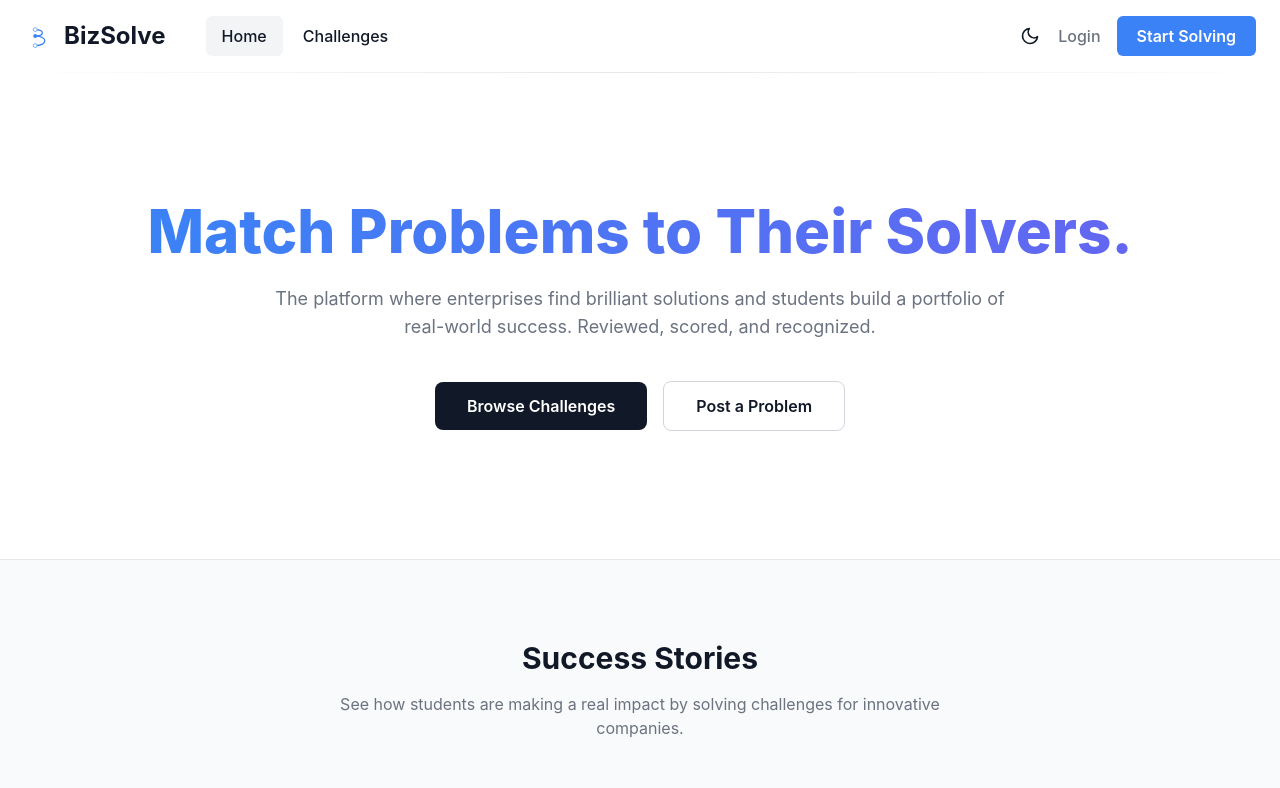
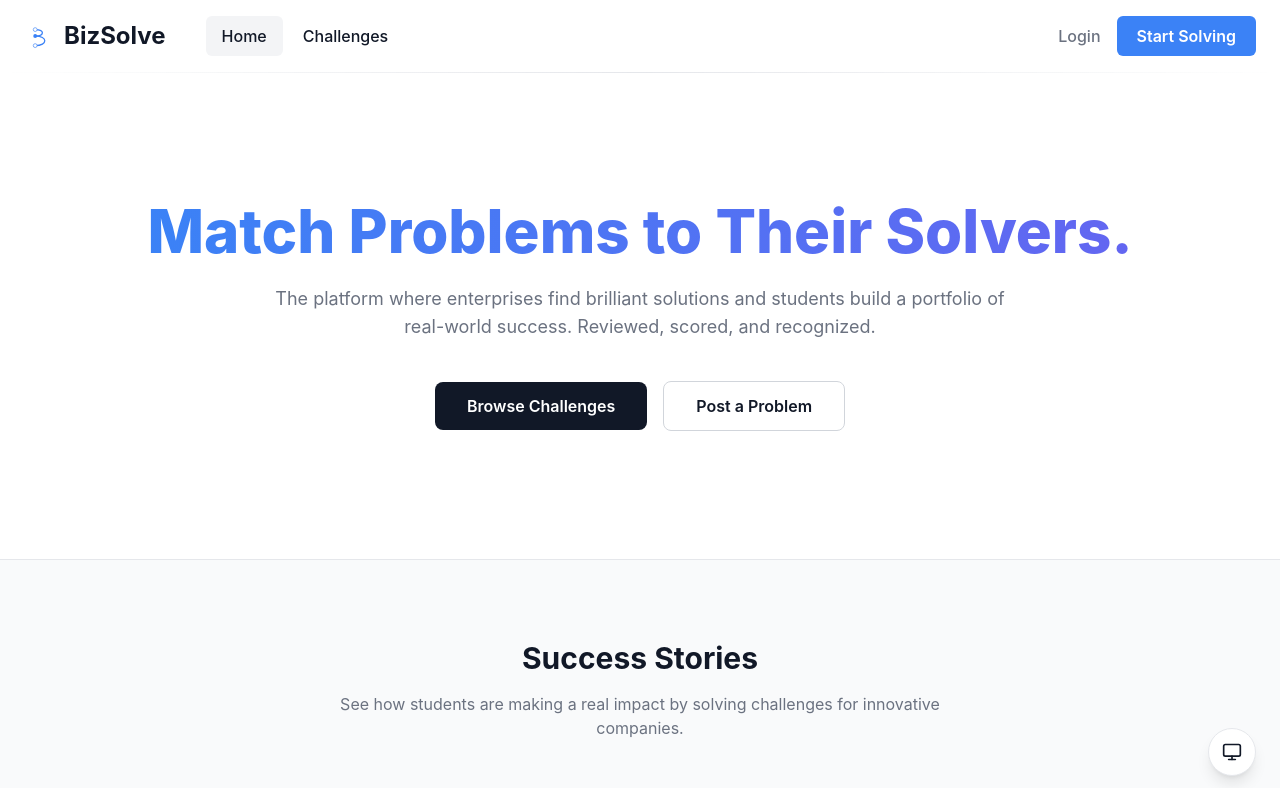
Before and after one commit to Rtuber1231/bizzolve, a Next.js app: page / in a window 1280 px wide. Shown: the top 788 px of the page. Built offline with nearby package versions, Linux system fonts and the light colour scheme.

Commit message:
Update Layout.js

```diff
--- a/components/Layout.js
+++ b/components/Layout.js
@@ -1,34 +1,93 @@
 // FILE: /components/Layout.js
-// DESC: Contains the shared layout, including Header and Footer.
+// DESC: Contains the shared layout, with a new Vercel-style theme changer.
 
 import React, { useState, useEffect } from 'react';
 import Head from 'next/head';
 import Link from 'next/link';
 import { useRouter } from 'next/router';
 
-export default function Layout({ children }) {
-  const [theme, setTheme] = useState('light');
+// --- SVG Icons for the Theme Changer ---
+const SunIcon = () => <svg xmlns="http://www.w3.org/2000/svg" width="20" height="20" viewBox="0 0 24 24" fill="none" stroke="currentColor" strokeWidth="2" strokeLinecap="round" strokeLinejoin="round"><circle cx="12" cy="12" r="5"></circle><line x1="12" y1="1" x2="12" y2="3"></line><line x1="12" y1="21" x2="12" y2="23"></line><line x1="4.22" y1="4.22" x2="5.64" y2="5.64"></line><line x1="18.36" y1="18.36" x2="19.78" y2="19.78"></line><line x1="1" y1="12" x2="3" y2="12"></line><line x1="21" y1="12" x2="23" y2="12"></line><line x1="4.22" y1="19.78" x2="5.64" y2="18.36"></line><line x1="18.36" y1="5.64" x2="19.78" y2="4.22"></line></svg>;
+const MoonIcon = () => <svg xmlns="http://www.w3.org/2000/svg" width="20" height="20" viewBox="0 0 24 24" fill="none" stroke="currentColor" strokeWidth="2" strokeLinecap="round" strokeLinejoin="round"><path d="M21 12.79A9 9 0 1 1 11.21 3 7 7 0 0 0 21 12.79z"></path></svg>;
+const SystemIcon = () => <svg xmlns="http://www.w3.org/2000/svg" width="20" height="20" viewBox="0 0 24 24" fill="none" stroke="currentColor" strokeWidth="2" strokeLinecap="round" strokeLinejoin="round"><rect x="2" y="3" width="20" height="14" rx="2" ry="2"></rect><line x1="8" y1="21" x2="16" y2="21"></line><line x1="12" y1="17" x2="12" y2="21"></line></svg>;
+
+
+// --- New Theme Changer Component ---
+const ThemeChanger = () => {
+    const [theme, setTheme] = useState('system');
+    const [isMenuOpen, setMenuOpen] = useState(false);
 
     useEffect(() => {
-    if (localStorage.getItem('theme')) {
-      setTheme(localStorage.getItem('theme'));
-    } else if (window.matchMedia && window.matchMedia('(prefers-color-scheme: dark)').matches) {
-      setTheme('dark');
+        const savedTheme = localStorage.getItem('theme') || 'system';
+        setTheme(savedTheme);
+
+        const handleSystemThemeChange = (e) => {
+            if (localStorage.getItem('theme') === 'system') {
+                if (e.matches) {
+                    document.documentElement.classList.add('dark');
+                } else {
+                    document.documentElement.classList.remove('dark');
                 }
+            }
+        };
+
+        const mediaQuery = window.matchMedia('(prefers-color-scheme: dark)');
+        mediaQuery.addEventListener('change', handleSystemThemeChange);
+
+        // Initial check
+        if (savedTheme === 'light') {
+            document.documentElement.classList.remove('dark');
+        } else if (savedTheme === 'dark') {
+            document.documentElement.classList.add('dark');
+        } else {
+            handleSystemThemeChange(mediaQuery);
+        }
+
+        return () => mediaQuery.removeEventListener('change', handleSystemThemeChange);
     }, []);
 
-  useEffect(() => {
-    if (theme === 'dark') {
+    const changeTheme = (newTheme) => {
+        localStorage.setItem('theme', newTheme);
+        setTheme(newTheme);
+        setMenuOpen(false);
+        if (newTheme === 'light') {
+            document.documentElement.classList.remove('dark');
+        } else if (newTheme === 'dark') {
             document.documentElement.classList.add('dark');
-      localStorage.setItem('theme', 'dark');
+        } else {
+            if (window.matchMedia('(prefers-color-scheme: dark)').matches) {
+                document.documentElement.classList.add('dark');
             } else {
                 document.documentElement.classList.remove('dark');
-      localStorage.setItem('theme', 'light');
             }
-  }, [theme]);
+        }
+    };
 
-  const toggleTheme = () => setTheme(theme === 'light' ? 'dark' : 'light');
+    const currentIcon = () => {
+        if (theme === 'light') return <SunIcon />;
+        if (theme === 'dark') return <MoonIcon />;
+        return <SystemIcon />;
+    };
 
+    return (
+        <div className="fixed bottom-6 right-6 z-50">
+            {isMenuOpen && (
+                <div className="absolute bottom-14 right-0 bg-white dark:bg-gray-800 border border-gray-200 dark:border-gray-700 rounded-lg shadow-lg p-1 mb-2 fade-in">
+                    <button onClick={() => changeTheme('light')} className={`w-full flex items-center gap-3 px-3 py-2 text-sm rounded-md ${theme === 'light' ? 'bg-gray-100 dark:bg-gray-700' : 'hover:bg-gray-100 dark:hover:bg-gray-700'}`}><SunIcon /> Light</button>
+                    <button onClick={() => changeTheme('dark')} className={`w-full flex items-center gap-3 px-3 py-2 text-sm rounded-md ${theme === 'dark' ? 'bg-gray-100 dark:bg-gray-700' : 'hover:bg-gray-100 dark:hover:bg-gray-700'}`}><MoonIcon /> Dark</button>
+                    <button onClick={() => changeTheme('system')} className={`w-full flex items-center gap-3 px-3 py-2 text-sm rounded-md ${theme === 'system' ? 'bg-gray-100 dark:bg-gray-700' : 'hover:bg-gray-100 dark:hover:bg-gray-700'}`}><SystemIcon /> System</button>
+                </div>
+            )}
+            <button onClick={() => setMenuOpen(!isMenuOpen)} className="w-12 h-12 flex items-center justify-center bg-white dark:bg-gray-800 border border-gray-200 dark:border-gray-700 rounded-full shadow-lg hover:bg-gray-50 dark:hover:bg-gray-700 transition-colors">
+                {currentIcon()}
+            </button>
+        </div>
+    );
+};
+
+
+// --- Main Layout Component ---
+export default function Layout({ children }) {
   return (
     <>
       <Head>
@@ -37,17 +96,26 @@ export default function Layout({ children }) {
         <link rel="apple-touch-icon" href="/favicon.svg" />
       </Head>
       <div className="min-h-screen flex flex-col bg-brand-background dark:bg-gradient-to-br dark:from-gray-900 dark:to-black text-brand-text dark:text-gray-200">
-        <Header theme={theme} toggleTheme={toggleTheme} />
+        <Header />
         <main className="flex-grow">{children}</main>
         <Footer />
+        <ThemeChanger />
       </div>
     </>
   );
 }
 
-const Header = ({ theme, toggleTheme }) => {
+const Header = () => {
     const router = useRouter();
     const [isMobileMenuOpen, setMobileMenuOpen] = useState(false);
+
+    useEffect(() => {
+        if (isMobileMenuOpen) {
+            document.body.style.overflow = 'hidden';
+        } else {
+            document.body.style.overflow = 'auto';
+        }
+    }, [isMobileMenuOpen]);
 
     return (
         <header className="w-full header-border bg-brand-background/90 dark:bg-gray-900/70 backdrop-blur-sm sticky top-0 z-20">
@@ -63,36 +131,32 @@ const Header = ({ theme, toggleTheme }) => {
                     </div>
                 </div>
                 <div className="flex items-center space-x-2">
-                    <button onClick={toggleTheme} className="w-10 h-10 flex items-center justify-center rounded-md hover:bg-gray-100 dark:hover:bg-gray-800">
-                        {theme === 'light' ?
-                            <svg xmlns="http://www.w3.org/2000/svg" width="20" height="20" viewBox="0 0 24 24" fill="none" stroke="currentColor" strokeWidth="2" strokeLinecap="round" strokeLinejoin="round"><path d="M21 12.79A9 9 0 1 1 11.21 3 7 7 0 0 0 21 12.79z"></path></svg> :
-                            <svg xmlns="http://www.w3.org/2000/svg" width="20" height="20" viewBox="0 0 24 24" fill="none" stroke="currentColor" strokeWidth="2" strokeLinecap="round" strokeLinejoin="round"><circle cx="12" cy="12" r="5"></circle><line x1="12" y1="1" x2="12" y2="3"></line><line x1="12" y1="21" x2="12" y2="23"></line><line x1="4.22" y1="4.22" x2="5.64" y2="5.64"></line><line x1="18.36" y1="18.36" x2="19.78" y2="19.78"></line><line x1="1" y1="12" x2="3" y2="12"></line><line x1="21" y1="12" x2="23" y2="12"></line><line x1="4.22" y1="19.78" x2="5.64" y2="18.36"></line><line x1="18.36" y1="5.64" x2="19.78" y2="4.22"></line></svg>
-                        }
-                    </button>
+                    {/* Old theme button removed from here */}
                     <div className="hidden md:flex items-center space-x-4">
                         <Link href="/auth" className="font-medium text-brand-secondary dark:text-gray-400 hover:text-brand-text dark:hover:text-white transition-colors">
                             Login
                         </Link>
                         <Link href="/auth" className="bg-brand-signature text-white font-semibold py-2 px-5 rounded-md hover:opacity-90 transition-opacity">Start Solving</Link>
                     </div>
-                    {/* Mobile Menu Button */}
                     <div className="md:hidden">
-                        <button onClick={() => setMobileMenuOpen(!isMobileMenuOpen)} className="w-10 h-10 flex items-center justify-center rounded-md hover:bg-gray-100 dark:hover:bg-gray-800">
+                        <button onClick={() => setMobileMenuOpen(true)} className="w-10 h-10 flex items-center justify-center rounded-md hover:bg-gray-100 dark:hover:bg-gray-800">
                            <svg xmlns="http://www.w3.org/2000/svg" width="24" height="24" viewBox="0 0 24 24" fill="none" stroke="currentColor" strokeWidth="2" strokeLinecap="round" strokeLinejoin="round"><line x1="3" y1="12" x2="21" y2="12"></line><line x1="3" y1="6" x2="21" y2="6"></line><line x1="3" y1="18" x2="21" y2="18"></line></svg>
                         </button>
                     </div>
                 </div>
             </nav>
 
-            {/* Mobile Menu */}
             {isMobileMenuOpen && (
-                <div className="md:hidden absolute top-full left-0 w-full bg-white dark:bg-gray-900 border-b dark:border-gray-800 shadow-md">
-                    <div className="flex flex-col items-center space-y-4 p-6">
-                        <Link href="/" onClick={() => setMobileMenuOpen(false)} className="font-medium text-lg">Home</Link>
-                        <Link href="/challenges" onClick={() => setMobileMenuOpen(false)} className="font-medium text-lg">Challenges</Link>
-                        <Link href="/profile" onClick={() => setMobileMenuOpen(false)} className="font-medium text-lg">Profile</Link>
-                        <Link href="/auth" onClick={() => setMobileMenuOpen(false)} className="font-medium text-lg">Login</Link>
-                        <Link href="/auth" onClick={() => setMobileMenuOpen(false)} className="w-full text-center bg-brand-signature text-white font-semibold py-3 px-5 rounded-md hover:opacity-90 transition-opacity mt-4">Start Solving</Link>
+                <div className="md:hidden fixed inset-0 bg-white/80 dark:bg-gray-900/80 backdrop-blur-sm z-50 flex flex-col items-center justify-center fade-in">
+                    <button onClick={() => setMobileMenuOpen(false)} className="absolute top-6 right-6 w-10 h-10 flex items-center justify-center">
+                        <svg xmlns="http://www.w3.org/2000/svg" width="28" height="28" viewBox="0 0 24 24" fill="none" stroke="currentColor" strokeWidth="2" strokeLinecap="round" strokeLinejoin="round"><line x1="18" y1="6" x2="6" y2="18"></line><line x1="6" y1="6" x2="18" y2="18"></line></svg>
+                    </button>
+                    <div className="flex flex-col items-center space-y-8">
+                        <Link href="/" onClick={() => setMobileMenuOpen(false)} className="font-semibold text-2xl">Home</Link>
+                        <Link href="/challenges" onClick={() => setMobileMenuOpen(false)} className="font-semibold text-2xl">Challenges</Link>
+                        <Link href="/profile" onClick={() => setMobileMenuOpen(false)} className="font-semibold text-2xl">Profile</Link>
+                        <Link href="/auth" onClick={() => setMobileMenuOpen(false)} className="font-semibold text-2xl">Login</Link>
+                        <Link href="/auth" onClick={() => setMobileMenuOpen(false)} className="w-full text-center bg-brand-signature text-white font-semibold py-3 px-8 rounded-md hover:opacity-90 transition-opacity mt-6">Start Solving</Link>
                     </div>
                 </div>
             )}
```
Lines whose indentation alone changed are shown as unchanged.
